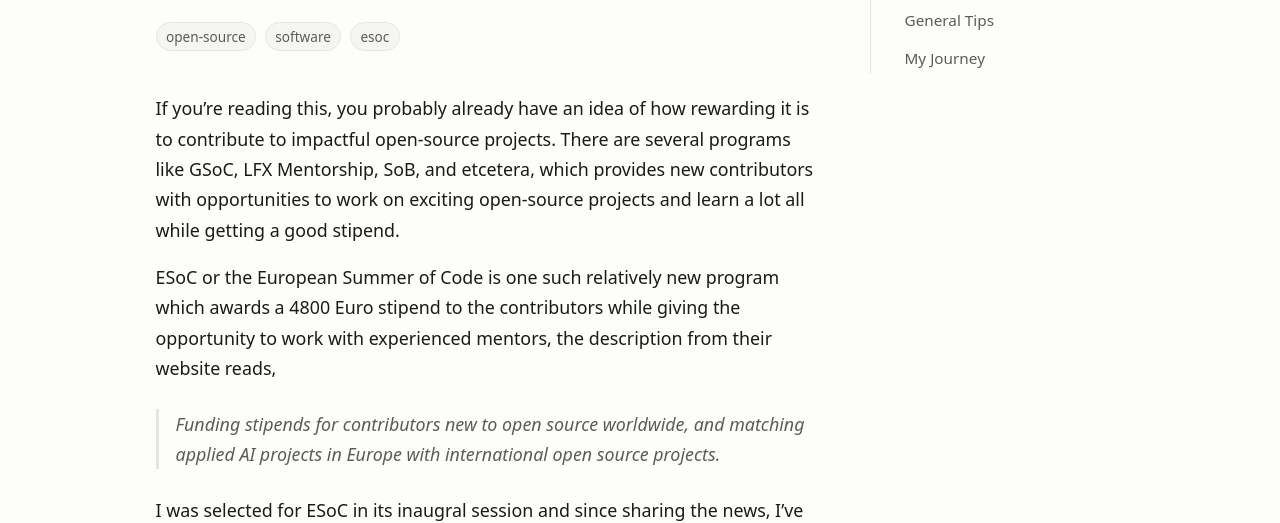
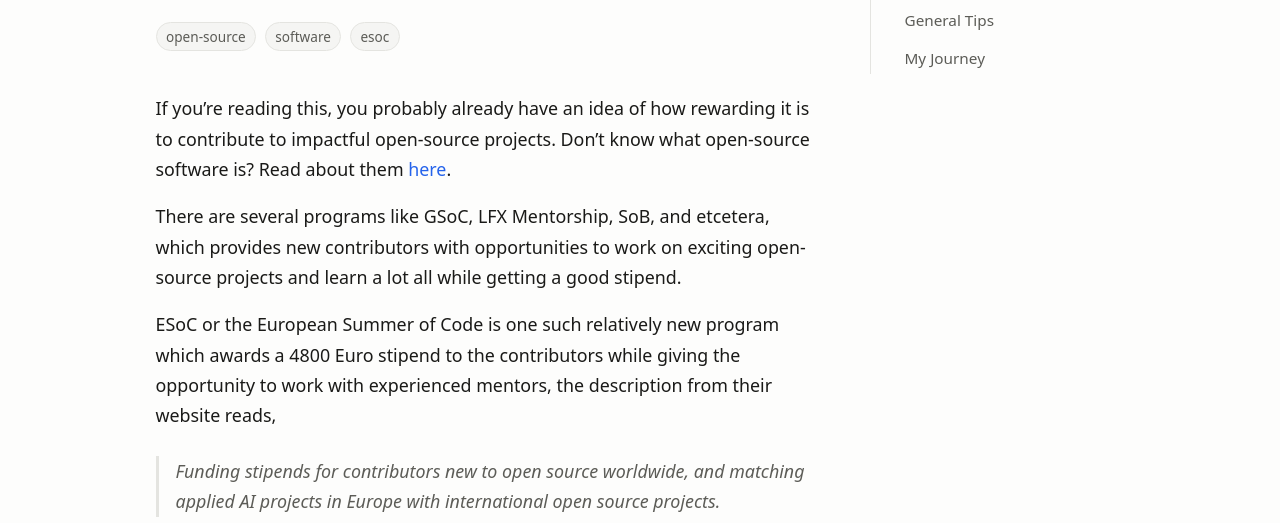
Before and after one commit to jgyasu/jgyasu.github.io, an Astro site: page /blog/but-what-is-european-summer-of-code in a window 1280 px wide. Shown: the part 292-815 px from the top of the page. Built offline with nearby package versions, Linux system fonts and the light colour scheme; Astro itself is replaced by a stand-in of ours.

Commit message:
Update blog

```diff
--- a/src/content/blog/but-what-is-european-summer-of-code.md
+++ b/src/content/blog/but-what-is-european-summer-of-code.md
@@ -5,7 +5,9 @@
 tags: ["open-source", "software", "esoc"]
 ---
 
-If you're reading this, you probably already have an idea of how rewarding it is to contribute to impactful open-source projects. There are several programs like GSoC, LFX Mentorship, SoB, and etcetera, which provides new contributors with opportunities to work on exciting open-source projects and learn a lot all while getting a good stipend.
+If you're reading this, you probably already have an idea of how rewarding it is to contribute to impactful open-source projects. Don't know what open-source software is? Read about them [here](https://www.ibm.com/think/topics/open-source).
+
+There are several programs like GSoC, LFX Mentorship, SoB, and etcetera, which provides new contributors with opportunities to work on exciting open-source projects and learn a lot all while getting a good stipend.
 
 ESoC or the European Summer of Code is one such relatively new program which awards a 4800 Euro stipend to the contributors while giving the opportunity to work with experienced mentors, the description from their website reads,
 
```
